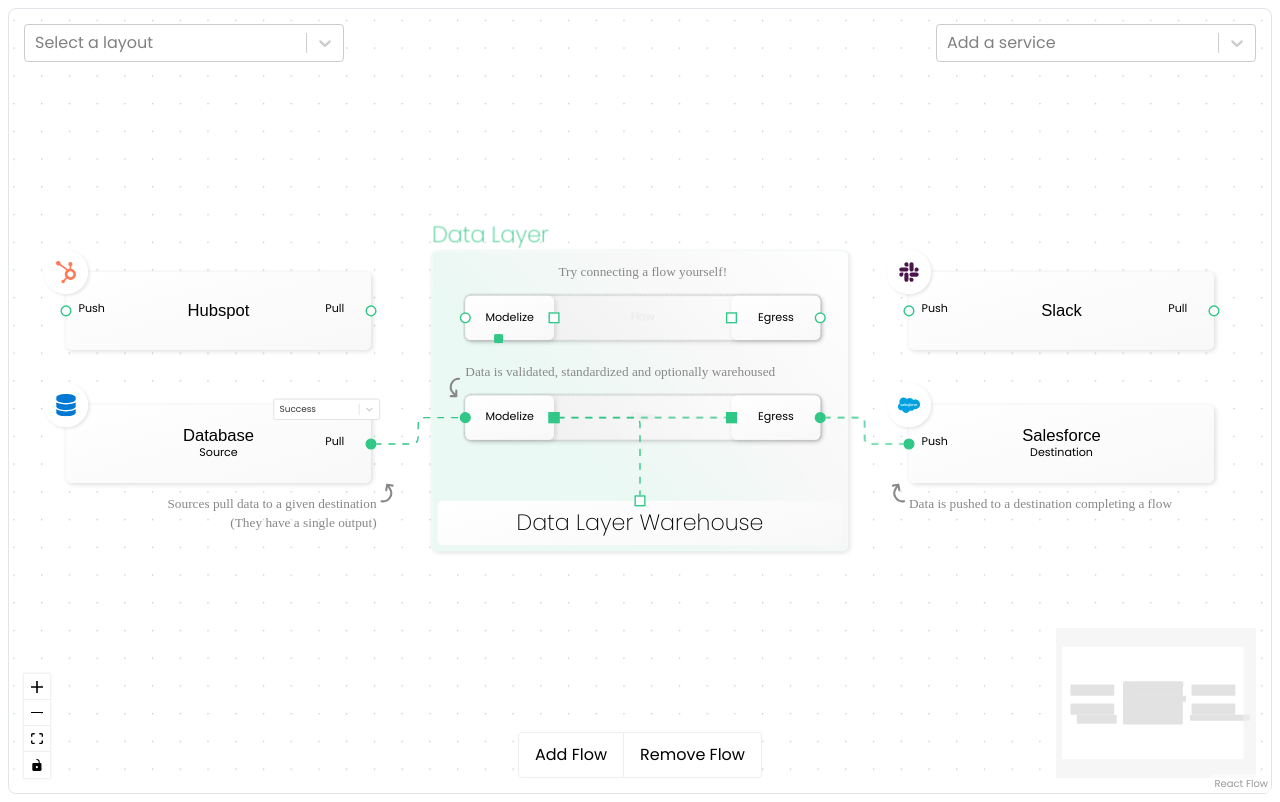
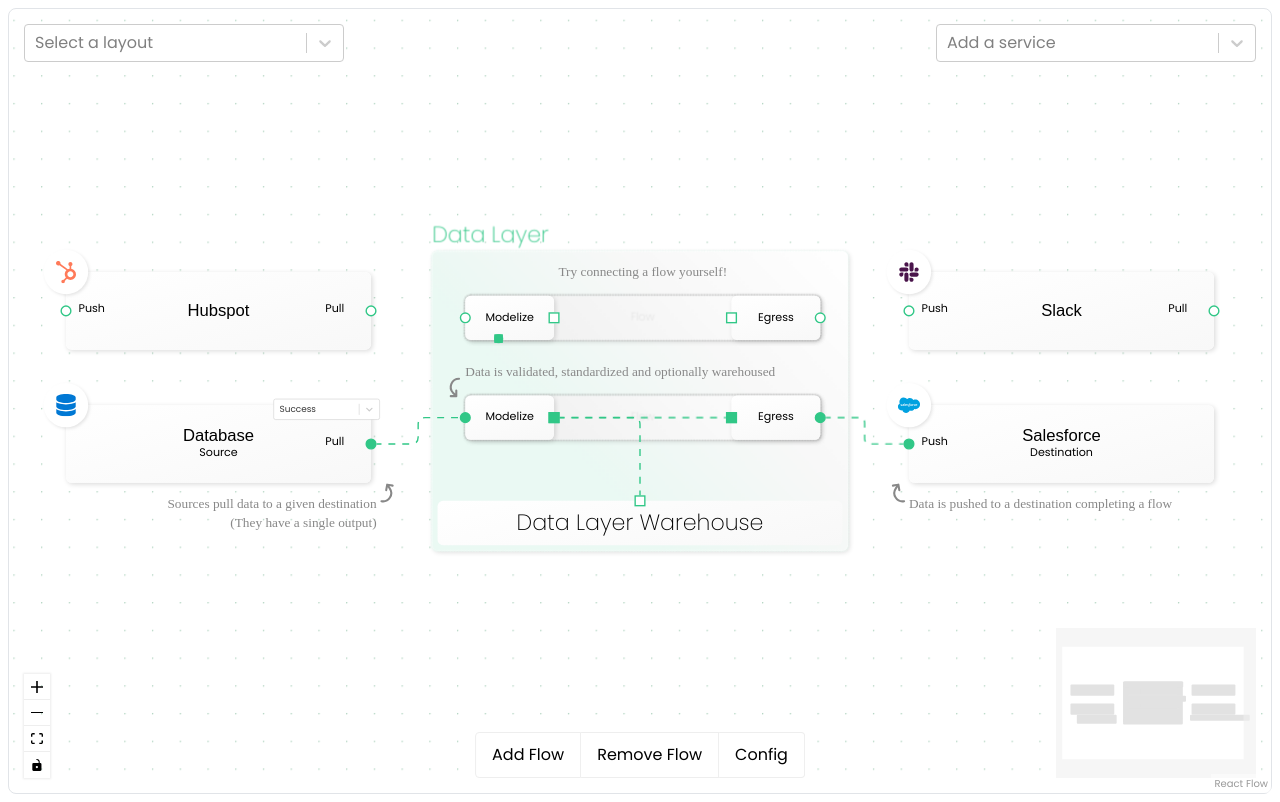
Before and after one commit to savages-corp/data-layer-viewer, a React (Vite) app: page / in a window 1280 px wide. Built offline with nearby package versions, Linux system fonts and the light colour scheme; a web font is replaced by a local one.

Commit message:
Fix build error from import & center align config button

```diff
--- a/src/App.css
+++ b/src/App.css
@@ -199,26 +199,37 @@ pre {
   border: none;
 }
 
-.reactflow-panel-flow-add,
-.reactflow-panel-flow-remove {
+.reactflow-panel-flow-left,
+.reactflow-panel-flow-middle,
+.reactflow-panel-flow-right {
   border-radius: 0;
   border-top: 1px solid #eee;
   border-bottom: 1px solid #eee;
+  user-select: none;
 }
 
-.reactflow-panel-flow-add:hover,
-.reactflow-panel-flow-remove:hover {
+.reactflow-panel-flow-left:hover,
+.reactflow-panel-flow-middle:hover,
+.reactflow-panel-flow-right:hover {
   background: var(--viewer-secondary);
 }
 
-.reactflow-panel-flow-add {
+.reactflow-panel-flow-left {
   border-left: 1px solid #eee;
   border-top-left-radius: var(--xy-custom-border-radius-default);
   border-bottom-left-radius: var(--xy-custom-border-radius-default);
   border-right: 1px solid #eee;
 }
 
-.reactflow-panel-flow-remove {
+.reactflow-panel-flow-middle {
+  border-top-left-radius: 0;
+  border-bottom-left-radius: 0;
+  border-top-right-radius: 0;
+  border-bottom-right-radius: 0;
+  border-right: 1px solid #eee;
+}
+
+.reactflow-panel-flow-right {
   border-right: 1px solid #eee;
   border-radius: 0;
   border-top-right-radius: var(--xy-custom-border-radius-default);
--- a/src/App.tsx
+++ b/src/App.tsx
@@ -1,5 +1,5 @@
 import type { ServiceConfiguration } from '@/types/service'
-import type { BuiltInEdge, BuiltInNode, Connection, EdgeChange, EdgeTypes, FitViewOptions, NodeChange, NodeTypes, ReactFlowInstance, Viewport } from '@xyflow/react'
+import type { BuiltInEdge, BuiltInNode, Connection, EdgeChange, EdgeTypes, FitViewOptions, NodeChange, NodeTypes, ReactFlowInstance } from '@xyflow/react'
 import type { GroupBase } from 'react-select'
 import type { DataEdge } from './components/Edges/DataEdge'
 import type { AnnotationNode } from './components/Nodes/AnnotationNode'
@@ -628,15 +628,13 @@ export default function App(
             </Panel>
             <Panel position="bottom-center">
               <div className="reactflow-panel reactflow-panel-flow">
-                <Button className="reactflow-panel-flow-add" onClick={addFlow}>Add Flow</Button>
-                <Button className="reactflow-panel-flow-remove" onClick={removeFlow}>Remove Flow</Button>
+                <Button className="reactflow-panel-flow-left" onClick={addFlow}>Add Flow</Button>
+                <Button className="reactflow-panel-flow-middle" onClick={removeFlow}>Remove Flow</Button>
+                <Button className="reactflow-panel-flow-right" onClick={() => setIsModalOpen(true)}>Config</Button>
               </div>
             </Panel>
             <Panel position="bottom-right">
               <div className="reactflow-panel">
-                <Button onClick={() => setIsModalOpen(true)}>
-                  Config
-                </Button>
               </div>
             </Panel>
             <Background
```
